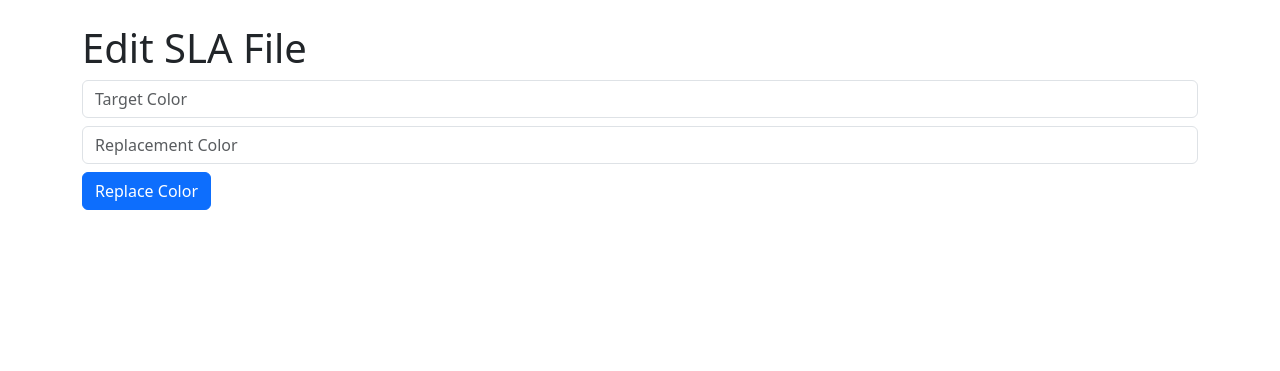
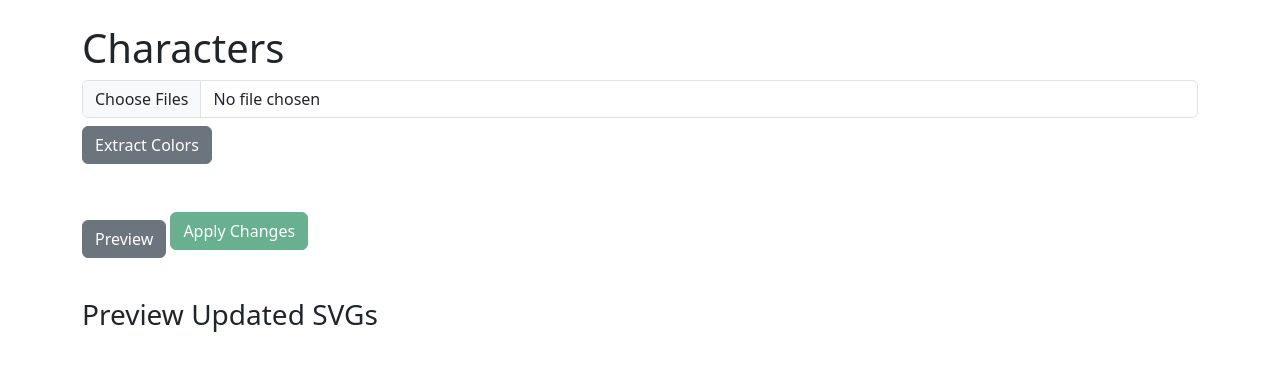
Before and after one commit to vtolenti89/book_automation, a Flask app: page / in a window 1280 px wide. Shown: the top 371 px of the page. Run offline with Flask 3, Linux system fonts and the light colour scheme.

Commit message:
Update automation

```diff
--- /dev/null
+++ b/color_session.json
@@ -0,0 +1 @@
+{"color_map": {"#ebad86": "#ebad86", "#9b9b9a": "#9b9b9a", "#838484": "#838484", "#fcc7a5": "#fcc7a5", "#cdcccc": "#63a324", "#418f6d": "#d5df49", "#ffffff": "#ffffff", "#2a7153": "#c4e133", "#f9b09b": "#f9b09b", "#fdd9c2": "#fdd9c2", "#b75127": "#b75127", "#4c1f1c": "#4c1f1c", "#321614": "#321614", "#ed756d": "#ed756d", "#f58f88": "#f58f88", "#f8b1ae": "#f8b1ae", "#ce7755": "#ce7755", "#dadbdc": "#dadbdc", "#88b5e1": "#88b5e1", "#d77728": "#d77728", "#fbddea": "#fbddea", "#acabab": "#acabab", "#868786": "#868786"}, "filenames": ["hairstyle-curly_dye-red_eyes-blue_skin-light_pose-kneeling.svg", "hairstyle-curly_dye-red_eyes-blue_skin-light_pose-laying.svg"]}
--- /dev/null
+++ b/static/js/mains.js
@@ -0,0 +1,122 @@
+let svgFiles = [];
+
+document.getElementById("svgFiles").addEventListener("change", (event) => {
+  svgFiles = Array.from(event.target.files);
+});
+
+document.getElementById("analyzeColors").addEventListener("click", async () => {
+  if (svgFiles.length === 0) {
+    alert("Please select one or more SVG files first.");
+    return;
+  }
+
+  const colorSet = new Set();
+
+  for (const file of svgFiles) {
+    const text = await file.text();
+    const matches = text.match(/fill:\s*#([0-9a-fA-F]{6})/g) || [];
+
+    matches.forEach((match) => {
+      const color = match.split(":")[1].trim().toLowerCase();
+      colorSet.add(color);
+    });
+  }
+
+  const container = document.getElementById("colorMappings");
+  container.innerHTML = "";
+
+  colorSet.forEach((color, index) => {
+    const div = document.createElement("div");
+    div.classList.add("d-flex", "align-items-center", "mb-2");
+
+    const oldColorInput = document.createElement("input");
+    oldColorInput.value = color;
+    oldColorInput.disabled = true;
+    oldColorInput.style.backgroundColor = color;
+    oldColorInput.classList.add("form-control", "me-2");
+    oldColorInput.style.width = "150px";
+
+    const newColorInput = document.createElement("input");
+    newColorInput.type = "color";
+    newColorInput.value = color;
+    newColorInput.classList.add("form-control");
+    newColorInput.style.width = "60px";
+    newColorInput.dataset.oldColor = color;
+
+    div.appendChild(oldColorInput);
+    div.appendChild(newColorInput);
+    container.appendChild(div);
+  });
+
+  document.getElementById("applyColorChanges").style.display = "block";
+});
+
+document.getElementById("previewColorChanges").addEventListener("click", async () => {
+  const mappings = {};
+  const colorInputs = document.querySelectorAll("#colorMappings input[type='color']");
+  colorInputs.forEach((input) => {
+    const oldColor = input.dataset.oldColor;
+    const newColor = input.value.toLowerCase();
+    mappings[oldColor] = newColor;
+  });
+
+  const formData = new FormData();
+  const filenames = [];
+
+  svgFiles.forEach((file) => {
+    filenames.push(file.name);
+    formData.append("svg_files", file);
+  });
+  formData.append("color_map", JSON.stringify(mappings));
+
+  const res = await fetch("/api/sla/preview-svg-colors", {
+    method: "POST",
+    body: formData,
+  });
+
+  const result = await res.json();
+  alert(result.message || "Preview generated.");
+
+  // Render previews
+  const previewContainer = document.getElementById("svgPreviewContainer");
+  previewContainer.innerHTML = "";
+
+  filenames.forEach(filename => {
+    const wrapper = document.createElement("div");
+    wrapper.classList.add("d-flex", "flex-column", "align-items-center", "mb-4");
+
+    const img = document.createElement("img");
+    img.src = `/static/preview/${filename}?t=${Date.now()}`;
+    img.alt = filename;
+    img.style.maxWidth = "200px";
+    img.style.cursor = "pointer";
+    img.classList.add("mb-2", "border");
+
+    img.addEventListener("click", () => {
+      document.getElementById("modalOriginal").src = `/static/preview/original_${filename}`;
+      document.getElementById("modalModified").src = `/static/preview/${filename}?t=${Date.now()}`;
+      const modal = new bootstrap.Modal(document.getElementById("svgModal"));
+      modal.show();
+    });
+
+    wrapper.appendChild(img);
+    previewContainer.appendChild(wrapper);
+  });
+
+  // Enable apply button
+  document.getElementById("applyColorChanges").disabled = false;
+});
+
+
+
+document.getElementById("applyColorChanges").addEventListener("click", async () => {
+  const res = await fetch("/api/sla/apply-svg-color-changes", {
+    method: "POST"
+  });
+
+  const result = await res.json();
+  alert(result.message || "SVG files updated.");
+
+  // Optionally disable apply button again
+  document.getElementById("applyColorChanges").disabled = true;
+});
--- a/templates/index.html
+++ b/templates/index.html
@@ -1,42 +1,53 @@
 <!DOCTYPE html>
 <html lang="en">
+
 <head>
-  <meta charset="UTF-8">
-  <title>SLA Editor</title>
-  <link href="https://cdn.jsdelivr.net/npm/bootstrap@5.3.0/dist/css/bootstrap.min.css" rel="stylesheet">
+    <meta charset="UTF-8">
+    <title>SLA Editor</title>
+    <link href="https://cdn.jsdelivr.net/npm/bootstrap@5.3.0/dist/css/bootstrap.min.css" rel="stylesheet">
 </head>
+
 <body class="p-4">
-  <div class="container">
-    <h1>Edit SLA File</h1>
+    <div class="container">
+        <h1>Characters</h1>
 
-    <form id="colorForm" class="mb-4">
-      <input type="text" placeholder="Target Color" id="targetColor" class="form-control mb-2">
-      <input type="text" placeholder="Replacement Color" id="replacementColor" class="form-control mb-2">
-      <button type="submit" class="btn btn-primary">Replace Color</button>
-    </form>
+        <input type="file" id="svgFiles" accept=".svg" multiple class="form-control mb-2" />
+        <button id="analyzeColors" class="btn btn-secondary mb-4">Extract Colors</button>
+        <div id="colorMappings" class="mb-4"></div>
+<button id="previewColorChanges" class="btn btn-secondary mb-2">Preview</button>
+<button id="applyColorChanges" class="btn btn-success mb-4" disabled>Apply Changes</button>
 
-    <div id="result"></div>
-  </div>
+        <div id="previewArea" class="mt-4">
+            <h3>Preview Updated SVGs</h3>
+            <div id="svgPreviewContainer" class="d-flex flex-wrap gap-3"></div>
+        </div>
 
-  <script>
-    document.getElementById('colorForm').addEventListener('submit', async function(e) {
-      e.preventDefault();
-      const targetColor = document.getElementById('targetColor').value;
-      const replacementColor = document.getElementById('replacementColor').value;
+        <!-- Fullscreen Modal for Side-by-Side Comparison -->
+        <div class="modal fade" id="svgModal" tabindex="-1" aria-labelledby="svgModalLabel" aria-hidden="true">
+            <div class="modal-dialog modal-xl modal-dialog-centered modal-dialog-scrollable">
+                <div class="modal-content">
+                    <div class="modal-header">
+                        <h5 class="modal-title" id="svgModalLabel">SVG Comparison</h5>
+                        <button type="button" class="btn-close" data-bs-dismiss="modal" aria-label="Close"></button>
+                    </div>
+                    <div class="modal-body d-flex justify-content-center gap-4 flex-wrap">
+                        <div>
+                            <h6>Original</h6>
+                            <img id="modalOriginal" src="" alt="Original"
+                                style="max-width: 100%; border: 1px solid #ccc;" />
+                        </div>
+                        <div>
+                            <h6>Modified</h6>
+                            <img id="modalModified" src="" alt="Modified"
+                                style="max-width: 100%; border: 1px solid #ccc;" />
+                        </div>
+                    </div>
+                </div>
+            </div>
+        </div>
 
-      const res = await fetch('/api/sla/replace-color', {
-        method: 'POST',
-        headers: {'Content-Type': 'application/json'},
-        body: JSON.stringify({
-          file_path: 'example.sla',
-          target_color: targetColor,
-          replacement_color: replacementColor
-        })
-      });
+    </div>
+    <script type="text/javascript" src="../static/js/mains.js"></script>
+</body>
 
-      const result = await res.json();
-      document.getElementById('result').innerText = result.success ? 'Color replaced.' : 'No changes made.';
-    });
-  </script>
-</body>
 </html>
```
Also changed, not shown: app/routes/sla_editor.py (+72 -16 lines), app/services/svg_service.py (added, +15 -0 lines), static/preview/hairstyle-curly_dye-red_eyes-blue_skin-light_pose-kneeling.svg (added), static/preview/hairstyle-curly_dye-red_eyes-blue_skin-light_pose-laying.svg (added), static/preview/original_hairstyle-curly_dye-red_eyes-blue_skin-light_pose-kneeling.svg (added), static/preview/original_hairstyle-curly_dye-red_eyes-blue_skin-light_pose-laying.svg (added), static/processed/hairstyle-curly_dye-red_eyes-blue_skin-light_pose-kneeling.svg (added), static/processed/hairstyle-curly_dye-red_eyes-blue_skin-light_pose-laying.svg (added), 1 other file.
